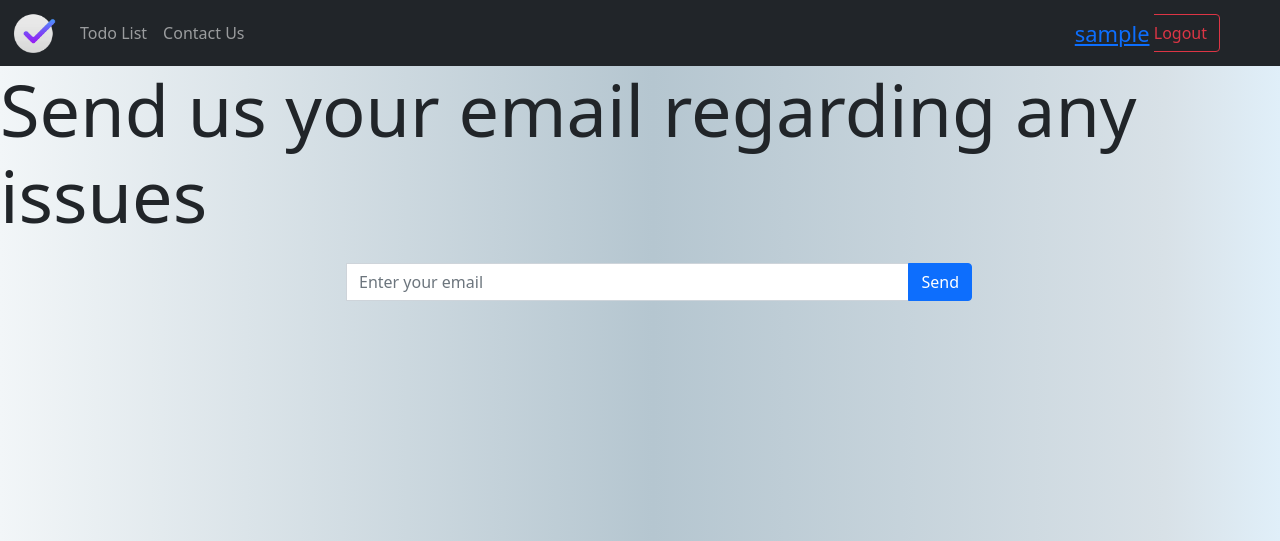
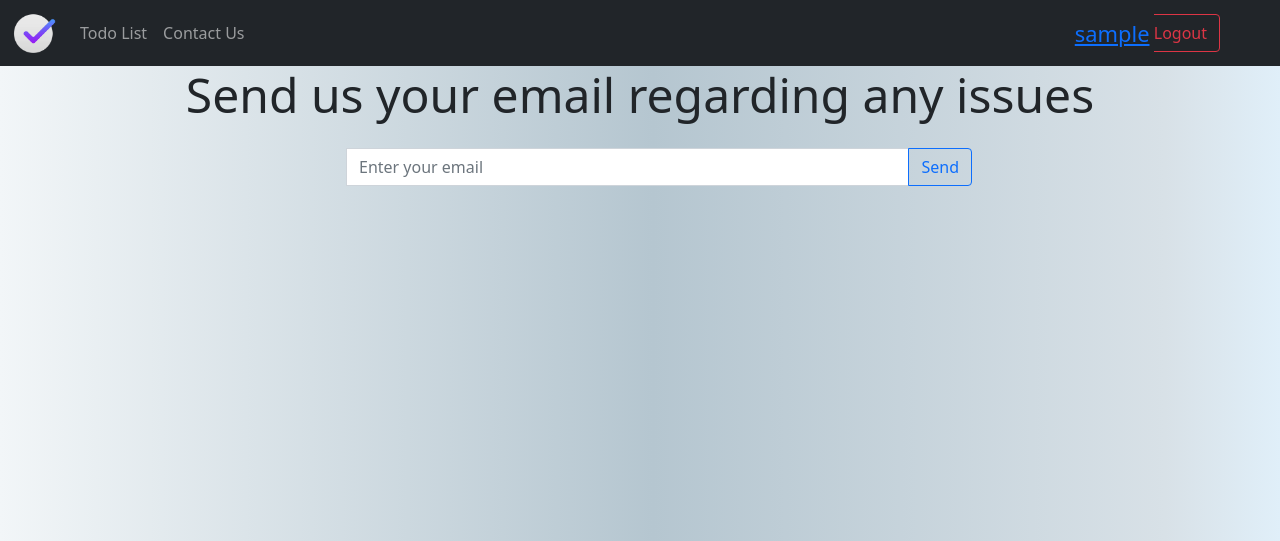
Before and after one commit to Titas-123/Taskmate, a Django app: page /contact in a window 1280 px wide. Shown: the top 541 px of the page. Run offline with Django 4.2, Linux system fonts and the light colour scheme; the visitor is signed in with stand-in values (Sample User, id 1); some libraries are stand-ins or nearby versions; some web fonts are replaced.

Commit message:
12th commit

```diff
--- a/myapp/templates/contact.html
+++ b/myapp/templates/contact.html
@@ -6,12 +6,12 @@
 
 {% block content %}
   <form method="POST">
-    <h1 class="display-2">Send us your email regarding any issues</h1>
-    <div class="container input-group w-75 m-4 mb-5">
+    <h1 class="display-5 text-center">Send us your email regarding any issues</h1>
+    <div class="container input-group w-75 m-4 mb-5 mt-4">
       {% csrf_token %}
       <label class="col-lg-4"></label>
       <input type="email" class="form-control col-lg-6 "placeholder="Enter your email">
-        <button id="btn2" class="btn btn-primary">Send</button>
+        <button class="btn btn-outline-primary">Send</button>
     </div>
 
   </form>
```
